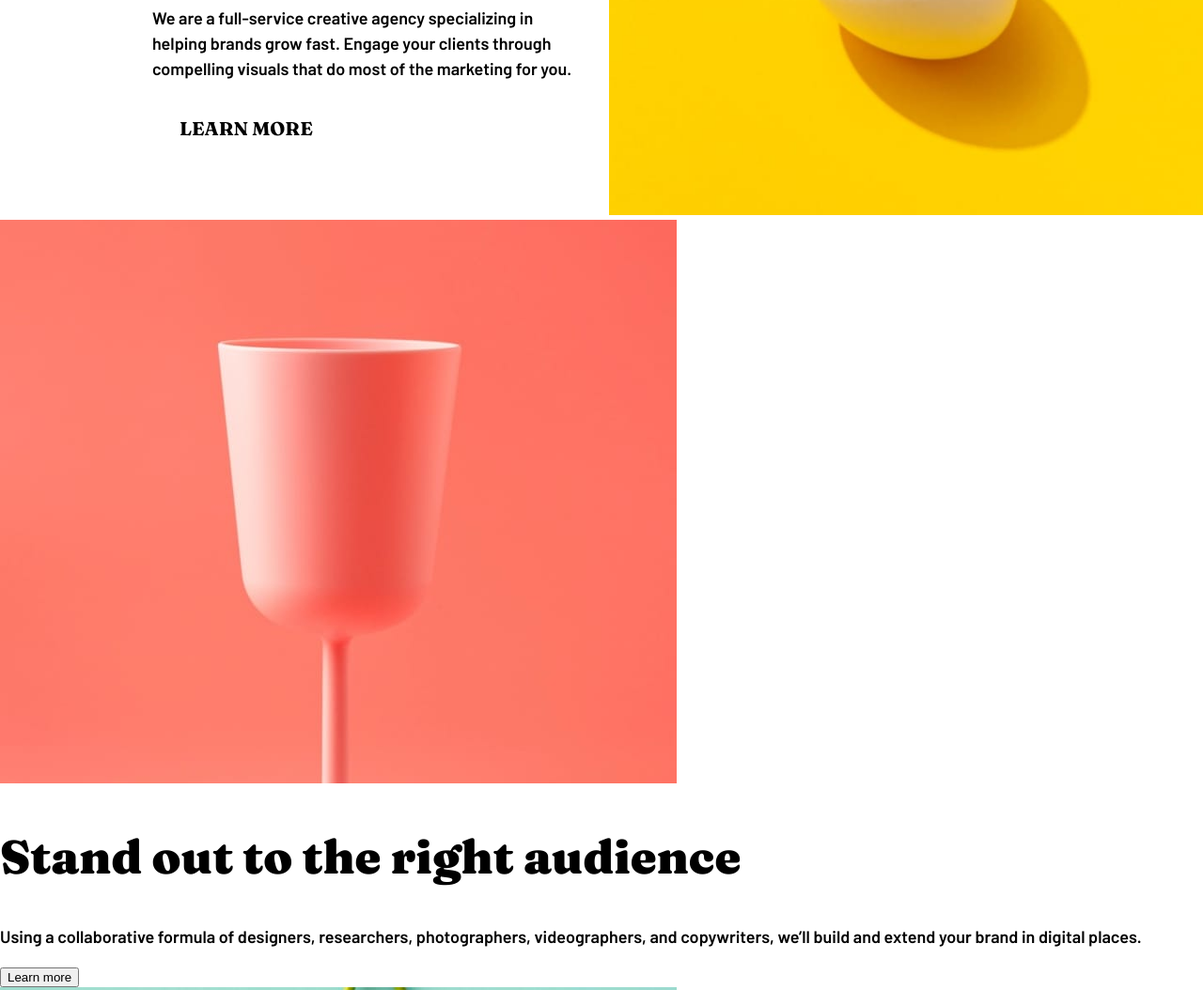
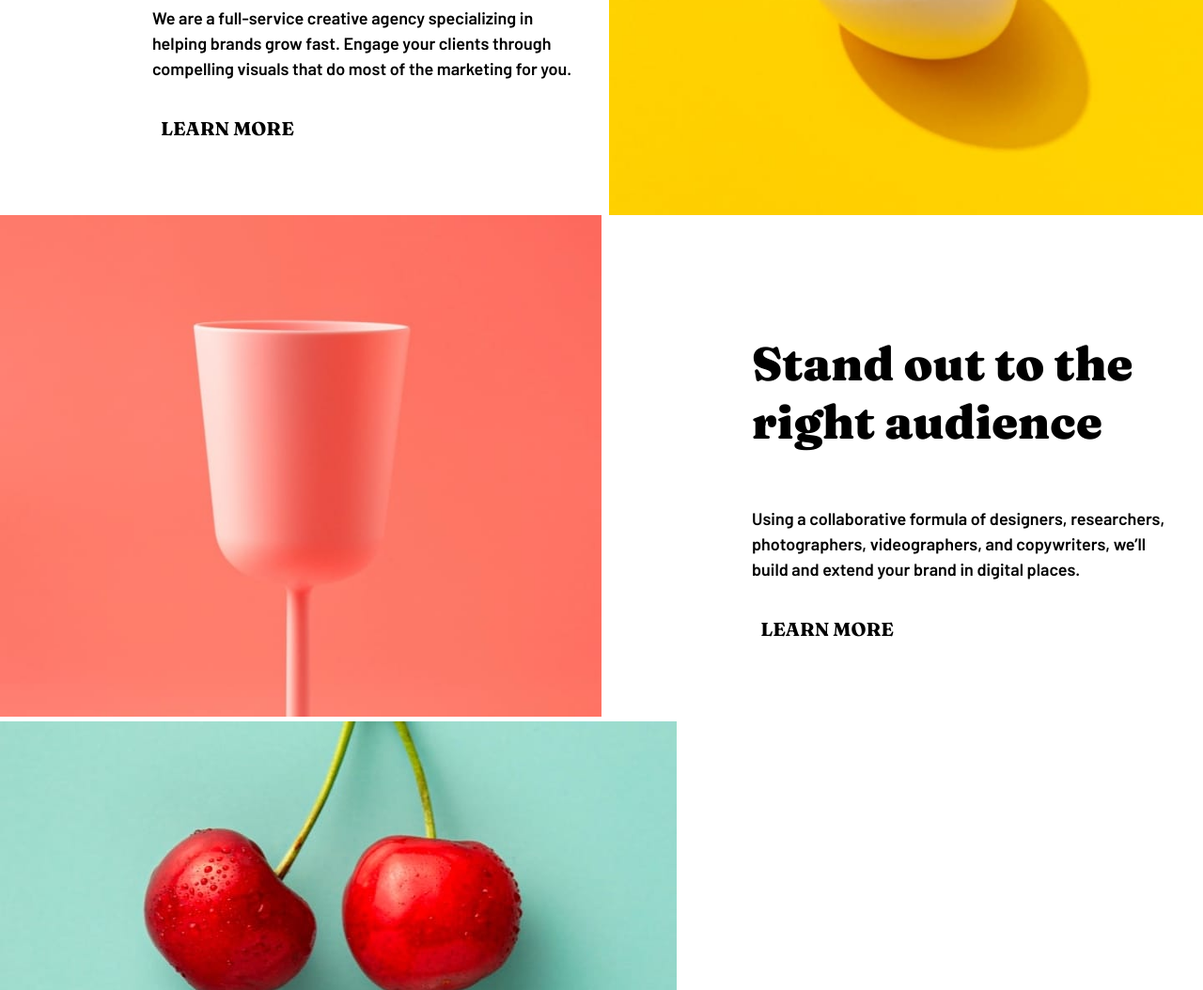
Before and after one commit to ATaylorN/FrontendMentor-Sunnyside-Landing-Page, a plain HTML site: page index.html in a window 1280 px wide. Shown: the part 1100-2154 px from the top of the page at 94% size. Drawn offline with Linux system fonts and the light colour scheme; files whose address does not match are found by name.

Commit message:
third section complete

```diff
--- a/index.html
+++ b/index.html
@@ -50,13 +50,15 @@
   </section>
 
   <section class="audience">
-  <img src="./images/desktop/image-stand-out.jpg">
+  <div class="aLeft">
+    <img src="./images/desktop/image-stand-out.jpg">
+  </div>
+  <div class="aRight">
   <h2>Stand out to the right audience</h2>
-
   <p>Using a collaborative formula of designers, researchers, photographers, videographers, and copywriters,
     we’ll build and extend your brand in digital places.</p>
-
-  <button>Learn more</button>
+  <button class="btn">LEARN MORE</button>
+</div>
 </section>
 
 <section>
--- a/styles.css
+++ b/styles.css
@@ -1,3 +1,15 @@
+.audience{
+    display: grid;
+    grid-template-columns: 1fr 1fr;
+    grid-template-areas: "image text";
+    margin-top: -5px;
+}
+.aLeft{
+    grid-area: image;
+}
+.aRight{
+    grid-area: text;
+}
 .transform{
     display: grid;
     grid-template-columns: 1fr 1fr;
@@ -8,20 +20,20 @@
 .right{
     grid-area: image;
 }
-.right img{
+.right img, .aLeft img{
     width: 50vw;
 }
-.left{
+.left, .aRight{
     grid-area: text;
     display: flex;
     flex-direction: column;
     justify-content: center;
-    padding-left: 25%
+    padding-left: 25%;
 }
 .left h2{
     max-width: 14ch;
 }
-.left p{
+.left p, .aRight p{
     max-width: 45ch;
     margin-bottom: 2em;
 }
@@ -31,7 +43,7 @@
     font-size: 20px;
     border: none;
     background-color: white;
-    max-width: 200px;
+    max-width: 160px;
 }
 .headerImg {
     position: relative;
```
